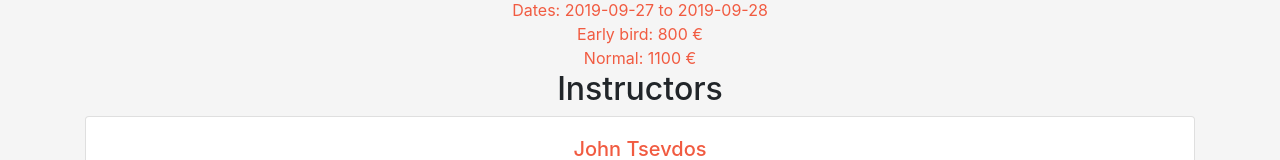
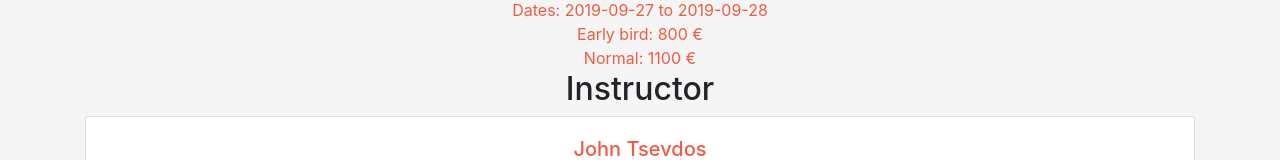
Before and after one commit to tzimpoulog/codehubCourses, a React (Create React App) app: page /courses/01 in a window 1280 px wide. Shown: the part 1070-1230 px from the top of the page. Built offline with nearby package versions, Linux system fonts and the light colour scheme; data requests are answered from the project's data file.

Commit message:
display 's' on instructors wording if it's more than one

```diff
--- a/src/components/CourseDetails.js
+++ b/src/components/CourseDetails.js
@@ -102,7 +102,7 @@ function CourseDetails() {
           </Row>
           <Row>
             <Col>
-              <h2>Instructors</h2>
+              <h2>Instructor{instructor.length > 1 ? 's' : null}</h2>
             </Col>
           </Row>
           <Row>
```
